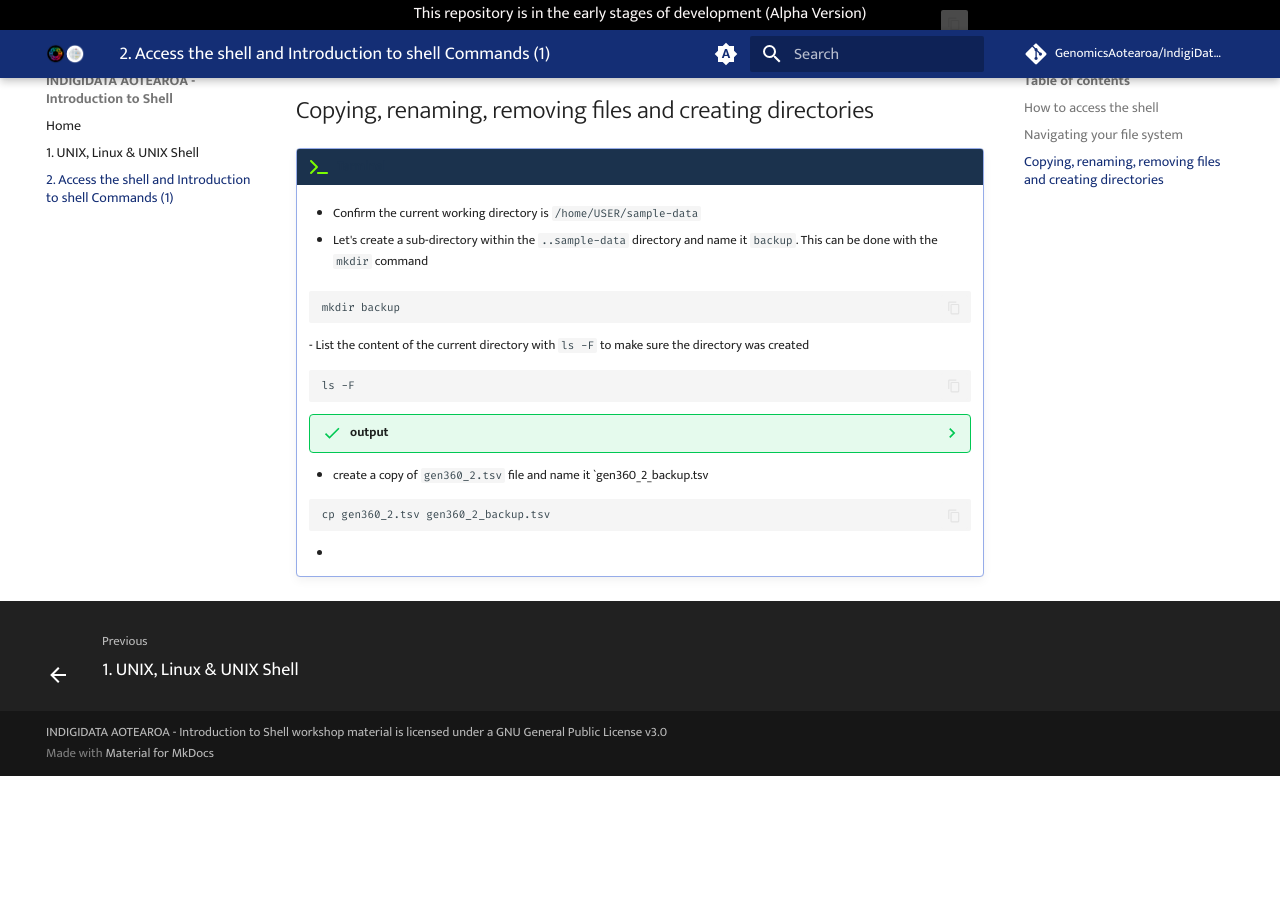
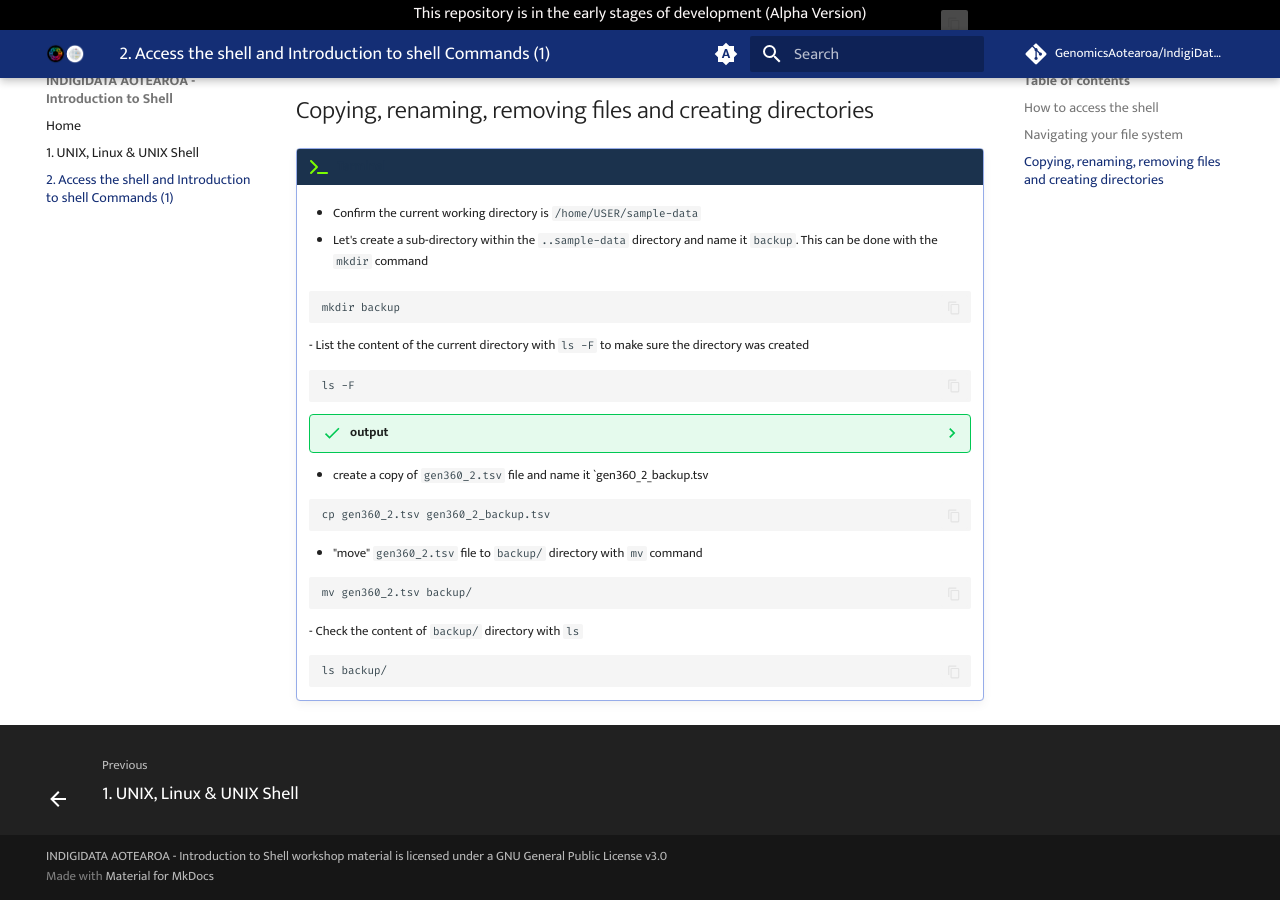
Before and after one commit to GenomicsAotearoa/IndigiDataAotearoa-IntroToShell, an MkDocs documentation site: the page built from docs/2-intro2shellcommands.md, in a window 1280 px wide and 900 px high, scrolled down 2792 px. Built offline with MkDocs 1.6.1 and Material for MkDocs 9.7.7, drawn with Linux system fonts in a browser that asks for light colours; comment, search, counter and statistics services are not loaded; before the commit the page ends 3568 px from its top, so only the background shows below that.

Commit message:
check backup directory

````diff
--- a/docs/2-intro2shellcommands.md
+++ b/docs/2-intro2shellcommands.md
@@ -143,8 +143,17 @@ Several commands are frequently used to create, inspect, rename, and delete file
 
     - create a copy of `gen360_2.tsv` file and name it `gen360_2_backup.tsv
 
-    ```
+    ```bash
     cp gen360_2.tsv gen360_2_backup.tsv
     ```
 
-    -
+    - "move" `gen360_2.tsv` file to `backup/` directory  with `mv` command
+
+    ```bash
+    mv gen360_2.tsv backup/
+    ```
+    - Check the content of `backup/` directory with `ls`
+
+    ```bash
+    ls backup/
+    ```
````
